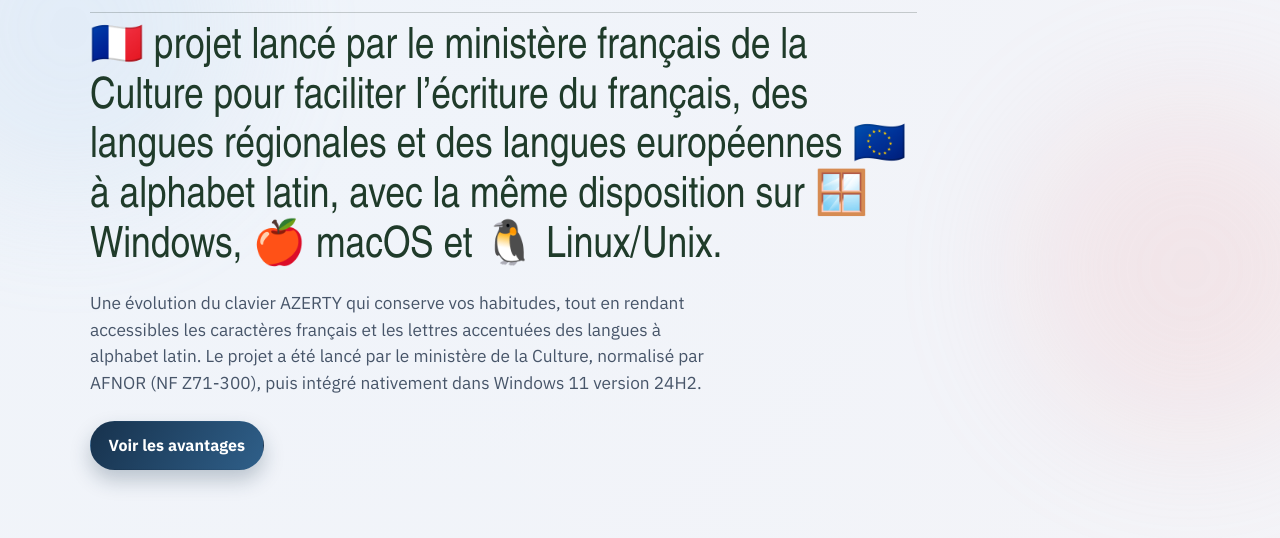
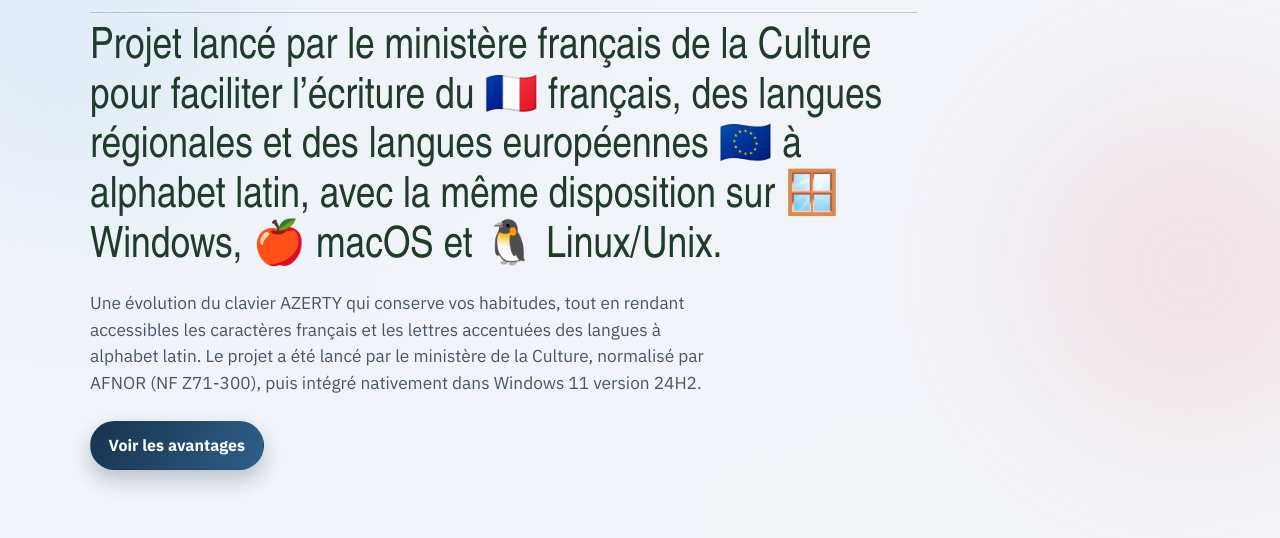
Before and after one commit to Adobels/azertyameliore, a plain HTML site: page index.html in a window 1280 px wide. Shown: the part 262-800 px from the top of the page. Drawn offline with Linux system fonts and the light colour scheme; a web font is replaced by a local one.

Commit message:
Update subtitle of the page

```diff
--- a/index.html
+++ b/index.html
@@ -94,8 +94,8 @@
         <h1>
           <span class="hero-title-main">⌨️ Clavier AZERTY Amélioré</span>
           <span class="hero-subtitle">
-            🇫🇷 projet lancé par le ministère français de la Culture pour faciliter l’écriture du
-            français, des langues régionales et des langues européennes 🇪🇺 à alphabet latin, avec la
+            Projet lancé par le ministère français de la Culture pour faciliter l’écriture du
+            🇫🇷 français, des langues régionales et des langues européennes 🇪🇺 à alphabet latin, avec la
             même disposition sur 🪟 Windows, 🍎 macOS et 🐧 Linux/Unix.
           </span>
         </h1>
```
